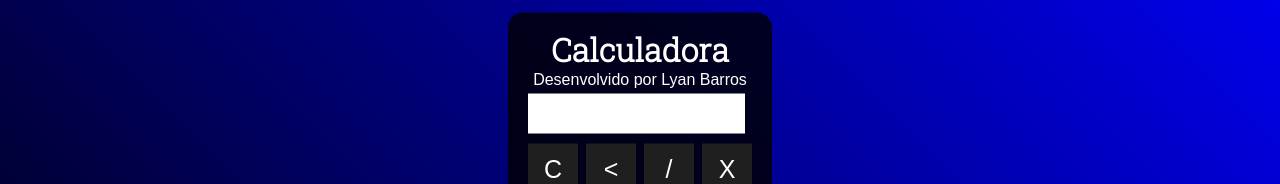
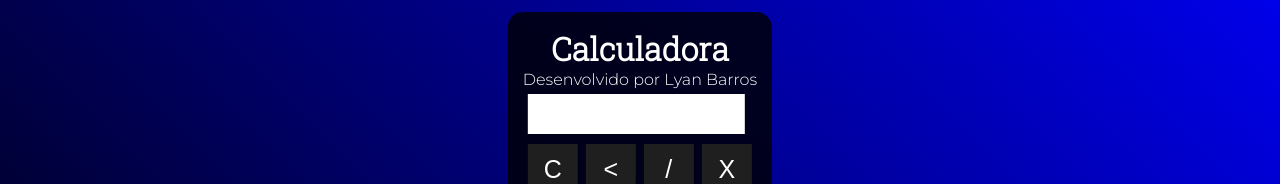
Before and after one commit to Lyanyukio/Calculadora, a plain HTML site: page index.html in a window 1280 px wide. Shown: the part 171-355 px from the top of the page. Drawn offline with Linux system fonts and the light colour scheme.

Commit message:
Update estilo.css

```diff
--- a/estilo.css
+++ b/estilo.css
@@ -45,11 +45,9 @@
     padding: 5px;
 
   }
-  h2{
+  p{
     font-family: 'Montserrat', sans-serif;
     position: relative;
-    top: 36rem;
-
   }
   h1{
     font-family: 'Roboto Slab', serif;
```
